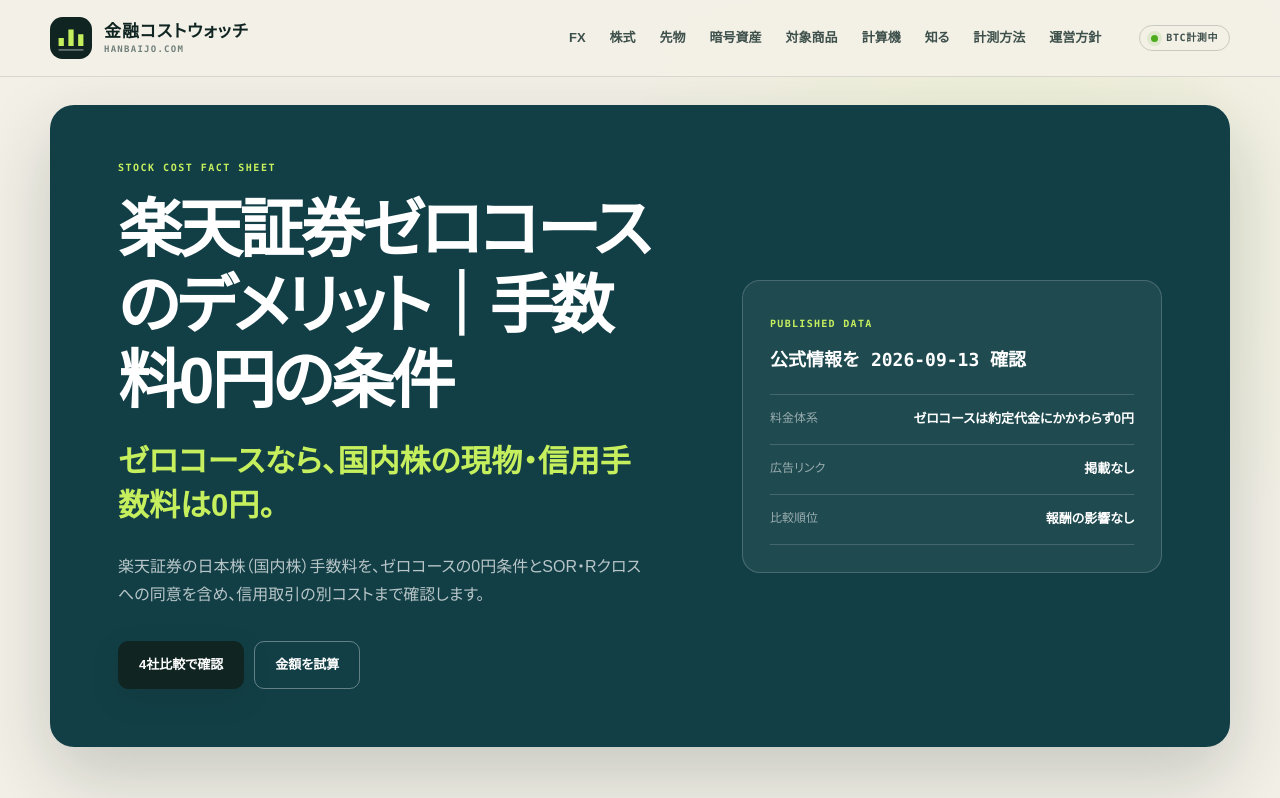
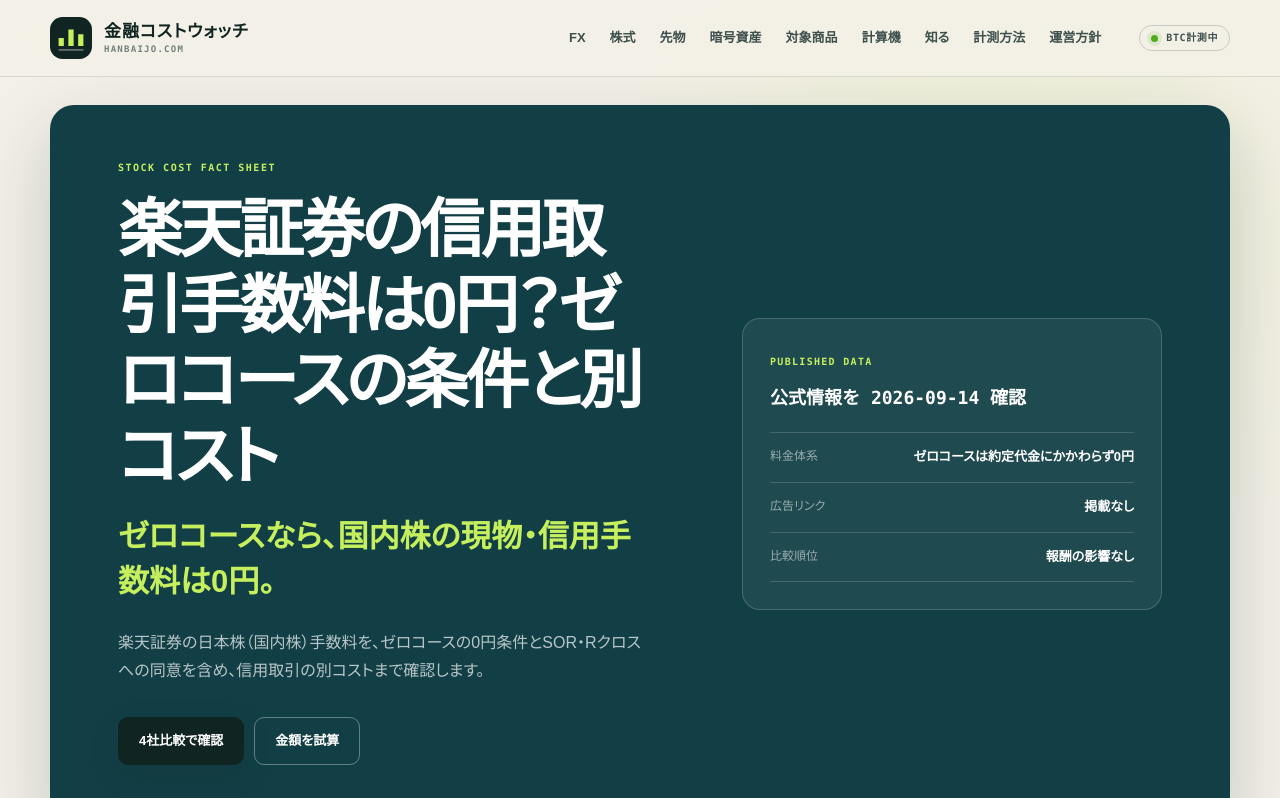
Before and after one commit to mrok18/hanbaijo, a Next.js app: page /stocks/rakuten in a window 1280 px wide. Shown: the top 798 px of the page. Built offline with nearby package versions, Linux system fonts and the light colour scheme.

Commit message:
seo: clarify rakuten margin trading fees

```diff
--- a/app/stocks/rakuten/page.tsx
+++ b/app/stocks/rakuten/page.tsx
@@ -2,16 +2,16 @@ import StockProviderFactSheet from '@/components/StockProviderFactSheet';
 import { STOCK_PROVIDERS } from '@/lib/stock-providers';
 
 export const metadata = {
-  title: '楽天証券ゼロコースのデメリット｜手数料0円の条件と注意点',
-  description: '楽天証券ゼロコースは国内株の現物・信用手数料が0円。SOR・Rクロス利用同意、信用コストや対象外取引などデメリット・注意点を公式情報から整理します。',
+  title: '楽天証券の信用取引手数料は0円？ゼロコースの条件と別コスト',
+  description: '楽天証券の国内株信用取引手数料はゼロコースなら0円。買方金利・貸株料・品貸料など別コストと、SOR・Rクロスの利用同意条件を公式情報から確認します。',
   alternates: { canonical: '/stocks/rakuten' },
 };
 
 export default function Page() {
   return <StockProviderFactSheet
     provider={STOCK_PROVIDERS.rakuten}
-    heading="楽天証券ゼロコースのデメリット｜手数料0円の条件"
-    keyNumbersHeading="ゼロコースの手数料0円と注意点"
+    heading="楽天証券の信用取引手数料は0円？ゼロコースの条件と別コスト"
+    keyNumbersHeading="信用取引手数料0円と別コスト"
     relatedArticles={[
     {
       href: '/articles/rakuten-securities-domestic-stock-fees',
--- a/lib/stock-providers.ts
+++ b/lib/stock-providers.ts
@@ -44,7 +44,7 @@ export const STOCK_PROVIDERS: Record<string, StockProvider> = {
     slug: 'rakuten',
     name: '楽天証券',
     shortName: '楽天証券',
-    reviewedAt: '2026-09-13',
+    reviewedAt: '2026-09-14',
     headline: 'ゼロコースなら、国内株の現物・信用手数料は0円。',
     summary: '楽天証券の日本株（国内株）手数料を、ゼロコースの0円条件とSOR・Rクロスへの同意を含め、信用取引の別コストまで確認します。',
     feeModel: 'ゼロコースは約定代金にかかわらず0円',
```
